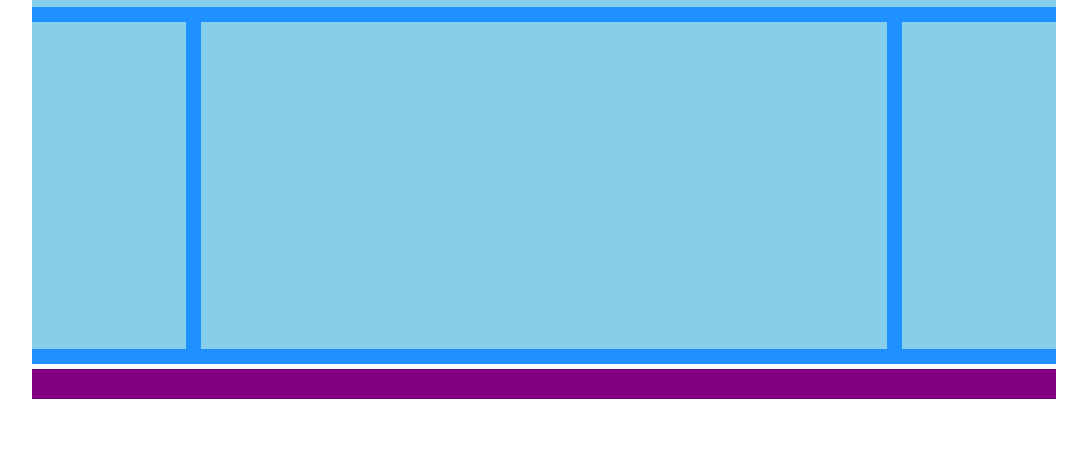
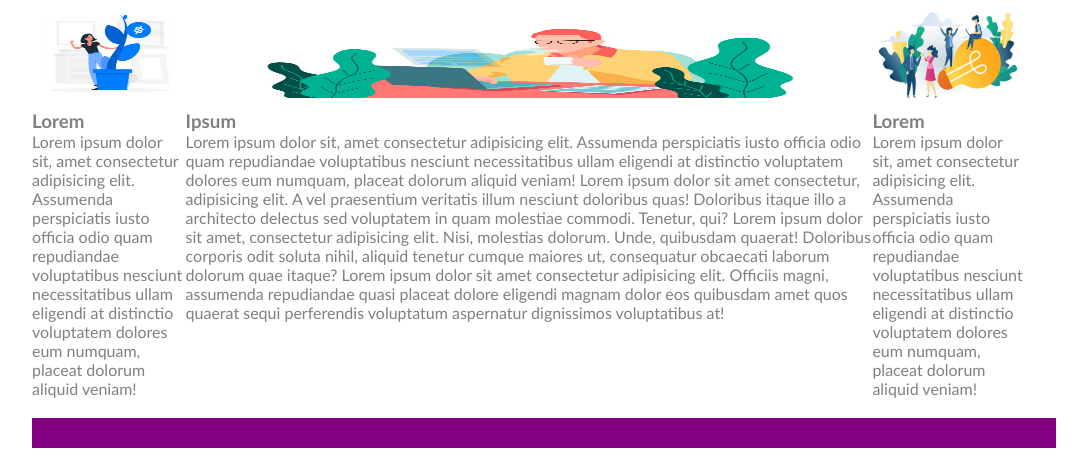
Before and after one commit to gmirizzi/htmlcss-wp, a plain HTML site: page index.html in a window 1280 px wide. Shown: the part 597-1060 px from the top of the page, without its empty margins (96-1183 px from the left). Before the commit the page ends 1011 px from the top, so only its background shows below. Drawn offline with Linux system fonts and the light colour scheme.

Commit message:
maincontent

```diff
--- a/css/stile.css
+++ b/css/stile.css
@@ -21,7 +21,6 @@ nav {
 
 li {
     display: inline-block;
-    color: gray;
     margin-right: .5em;
 }
 
@@ -50,27 +49,18 @@ li {
     font-size: 2em;
 }
 
-#maincontainer {
-    height: 420px;
-    background-color: dodgerblue;
-}
-
-#maincontainer header {
-    height: 15%;
-}
-
-#maincontainer header div {
+main, li  {
     color: gray;
 }
 
 #maincontainer div {
-    height: calc(85% - 15px *2);
     float: left;
+    margin: 15px 0;
 }
 
-#maincontainer > * {
-    background-color: skyblue;
-    margin-bottom: 15px;
+#maincontainer img {
+    width: 100%;
+    height: 100px;
 }
 
 #center {
@@ -82,6 +72,12 @@ li {
     width: 15%;
 }
 
+#maincontainer::after{
+    content: '';
+    display: table;
+    clear: both;
+}
+
 footer {
     height: 30px;
     background-color: purple;
--- a/index.html
+++ b/index.html
@@ -31,14 +31,30 @@
                     <p>Lorem ipsum dolor sit amet, consectetur adipisicing elit. Repudiandae ipsam sint quibusdam aut, libero cumque fuga quas! Possimus dolorem quia nemo tenetur excepturi facilis harum architecto rem consequatur, laudantium vitae! Lorem ipsum dolor sit amet consectetur adipisicing elit. Dicta fugit modi, quasi doloremque temporibus voluptatibus ducimus repellat atque molestiae, exercitationem et. Ad suscipit officiis quos minus impedit, magni ducimus quisquam?</p>
                 </div>
             </div>
-            <div id="maincontainer">
-                <header>
+            <header>
                     <h2>Leadership</h2>
                     <div>Fertenum urna a libero tempus</div>
-                </header>
-                <div class="side"></div>
-                <div id="center"></div>
-                <div class="side"></div>
+            </header>
+            <div id="maincontainer">
+                <div class="side">
+                    <img src="img/img-1.jpg" alt="pianta">
+                    <h3>Lorem</h3>
+                    <p>Lorem ipsum dolor sit, amet consectetur adipisicing elit. Assumenda perspiciatis iusto officia odio quam repudiandae voluptatibus nesciunt necessitatibus ullam eligendi at distinctio voluptatem dolores eum numquam, placeat dolorum aliquid veniam!</p>
+                </div>
+                <div id="center">
+                    <img src="img/banner-2.jpg" alt="banner-2">
+                    <h3>Ipsum</h3>
+                    <p>Lorem ipsum dolor sit, amet consectetur adipisicing elit. Assumenda perspiciatis iusto officia odio quam repudiandae voluptatibus nesciunt necessitatibus ullam eligendi at distinctio voluptatem dolores eum numquam, placeat dolorum aliquid veniam!
+                    Lorem ipsum dolor sit amet consectetur, adipisicing elit. A vel praesentium veritatis illum nesciunt doloribus quas! Doloribus itaque illo a architecto delectus sed voluptatem in quam molestiae commodi. Tenetur, qui?
+                    Lorem ipsum dolor sit amet, consectetur adipisicing elit. Nisi, molestias dolorum. Unde, quibusdam quaerat! Doloribus corporis odit soluta nihil, aliquid tenetur cumque maiores ut, consequatur obcaecati laborum dolorum quae itaque?
+                    Lorem ipsum dolor sit amet consectetur adipisicing elit. Officiis magni, assumenda repudiandae quasi placeat dolore eligendi magnam dolor eos quibusdam amet quos quaerat sequi perferendis voluptatum aspernatur dignissimos voluptatibus at!
+                    </p>
+                </div>
+                <div class="side">
+                    <img src="img/img-3.jpg" alt="lampadina">
+                    <h3>Lorem</h3>
+                    <p>Lorem ipsum dolor sit, amet consectetur adipisicing elit. Assumenda perspiciatis iusto officia odio quam repudiandae voluptatibus nesciunt necessitatibus ullam eligendi at distinctio voluptatem dolores eum numquam, placeat dolorum aliquid veniam!</p>
+                </div>
             </div>
         </main>
         <footer>
```
